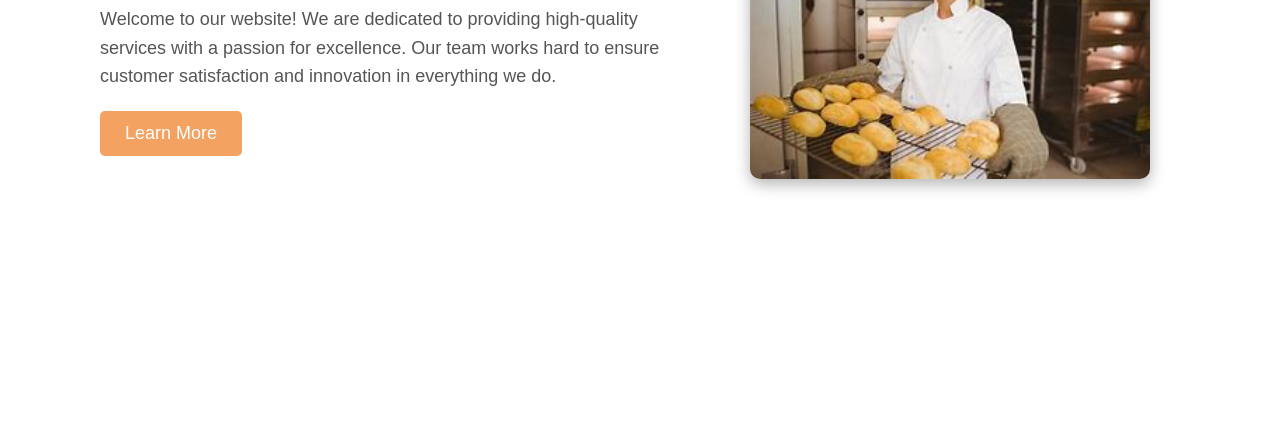
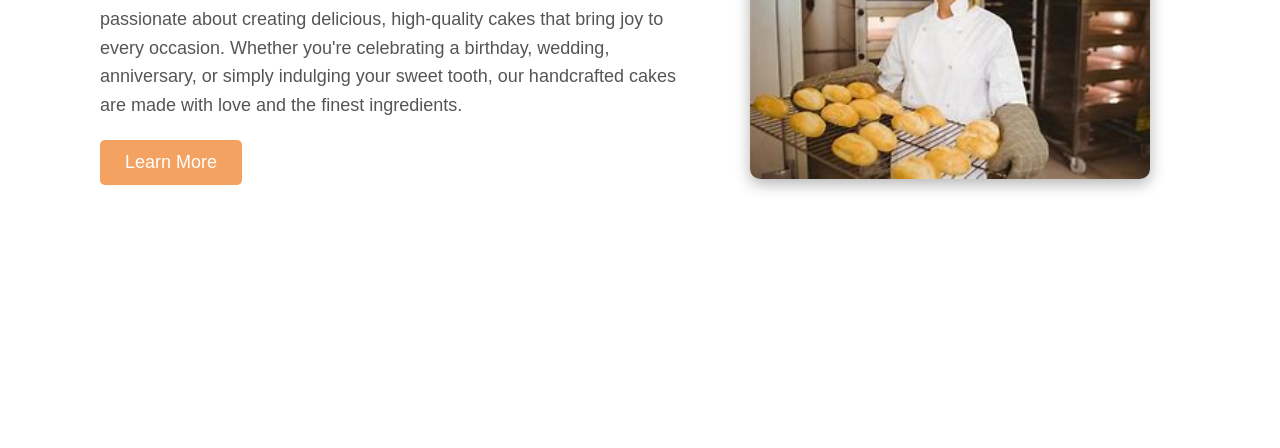
Before and after one commit to sana556/project_, a plain HTML site: page about us.html in a window 1280 px wide. Shown: the part 352-800 px from the top of the page. Drawn offline with Linux system fonts and the light colour scheme.

Commit message:
Update about us.html

```diff
--- a/about us.html
+++ b/about us.html
@@ -63,7 +63,7 @@
     <section class="about-container">
         <div class="about-content">
             <h1>About Us</h1>
-            <p>Welcome to our website! We are dedicated to providing high-quality services with a passion for excellence. Our team works hard to ensure customer satisfaction and innovation in everything we do.</p>
+            <p>Welcome to SweetDelight, where every cake tells a story! We are passionate about creating delicious, high-quality cakes that bring joy to every occasion. Whether you're celebrating a birthday, wedding, anniversary, or simply indulging your sweet tooth, our handcrafted cakes are made with love and the finest ingredients.</p>
             <a href="#" class="btn">Learn More</a>
         </div>
         <div class="about-img">
```
